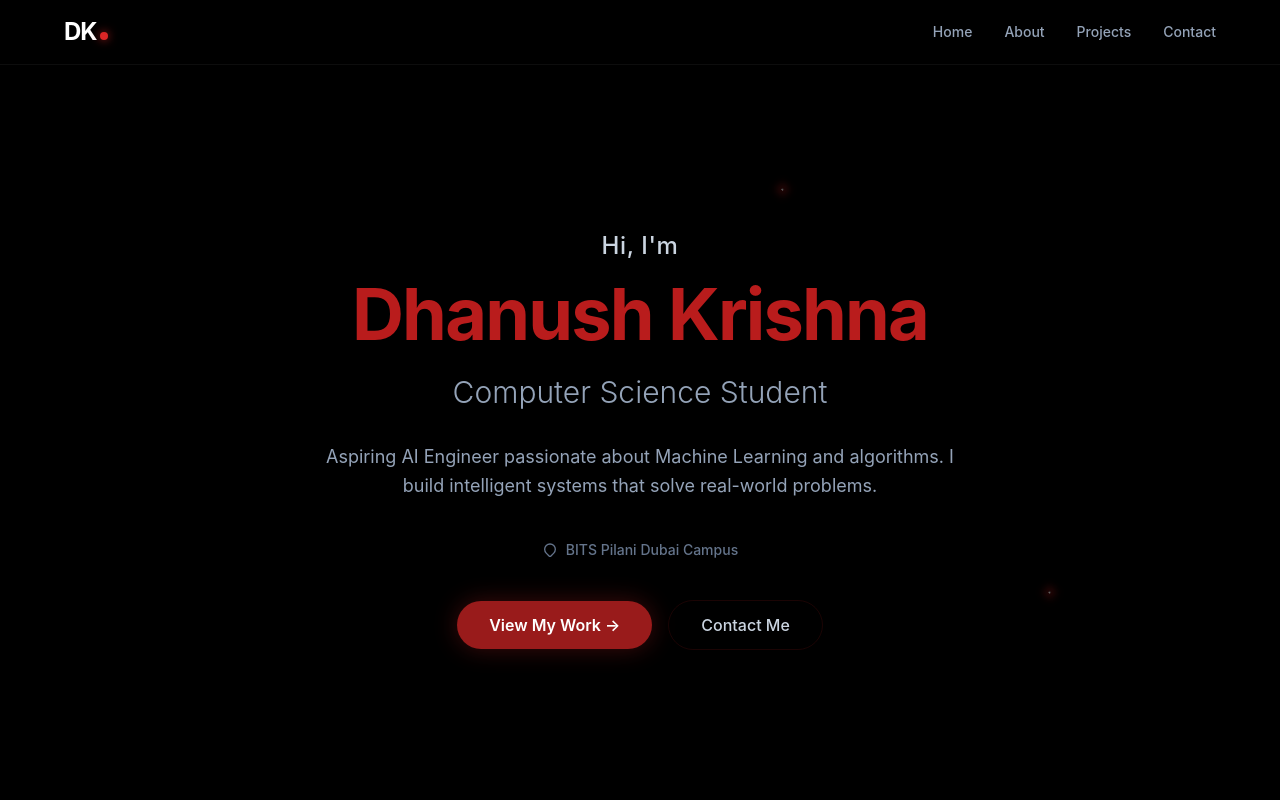
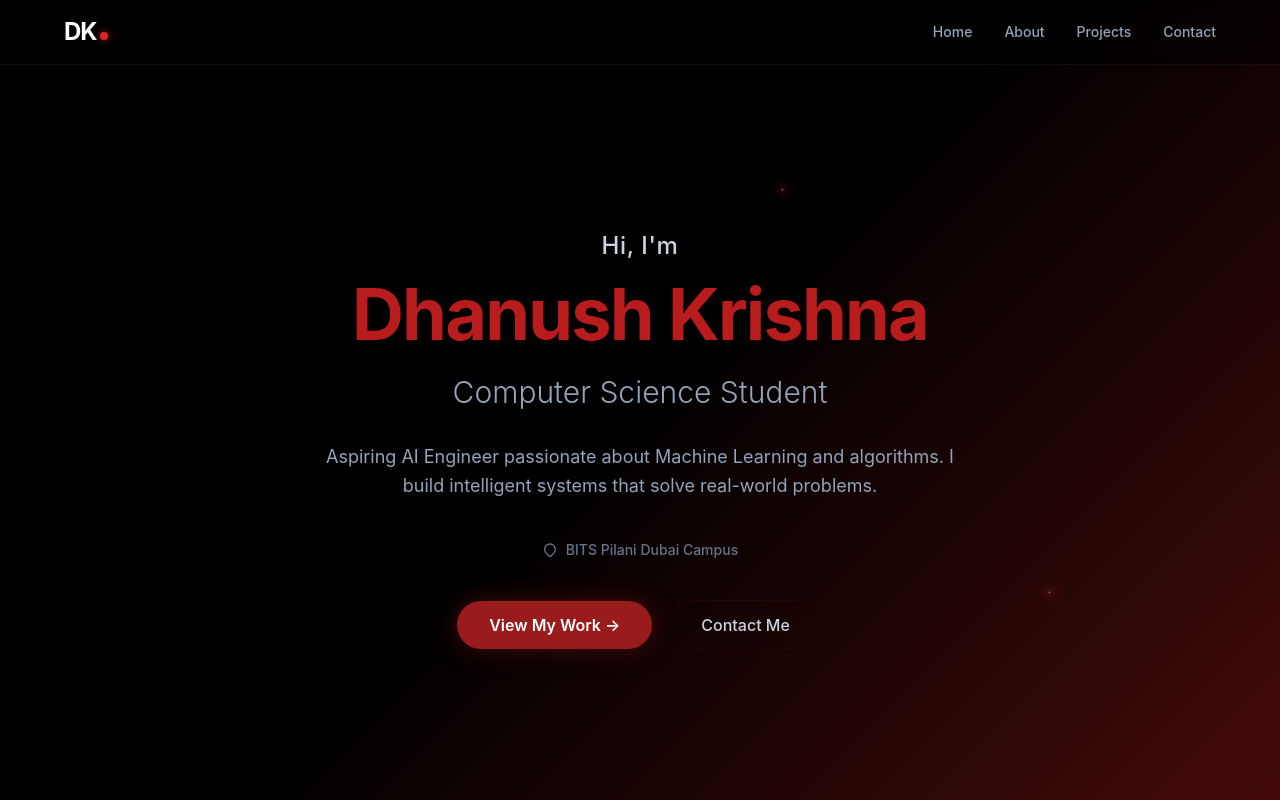
Before and after one commit to DhanushKrishna4/My-Portfolio, a React (Vite) app: page / in a window 1280 px wide. Shown: the top 800 px of the page. Built offline with nearby package versions, Linux system fonts and the light colour scheme.

Commit message:
restore diagonal red gradient and keep shooting stars

```diff
--- a/src/index.css
+++ b/src/index.css
@@ -17,8 +17,8 @@ html {
 }
 
 body {
-  /* RESTORED: Removed the radial glow so your wallpaper is visible again */
-  background-color: #000000;
+  /* RESTORED: The diagonal red-to-black gradient from your screenshot */
+  background: linear-gradient(135deg, #000000 0%, #000000 50%, #450a0a 100%);
   background-attachment: fixed;
   color: #f8fafc;
   font-family: "Inter", system-ui, -apple-system, sans-serif;
@@ -30,7 +30,7 @@ body {
   min-height: 100vh;
 }
 
-/* KEEPING ONLY THE ANIMATION: This doesn't affect your wallpaper */
+/* Shooting Stars Animation */
 .shooting-star {
   position: absolute;
   width: 2px;
```
